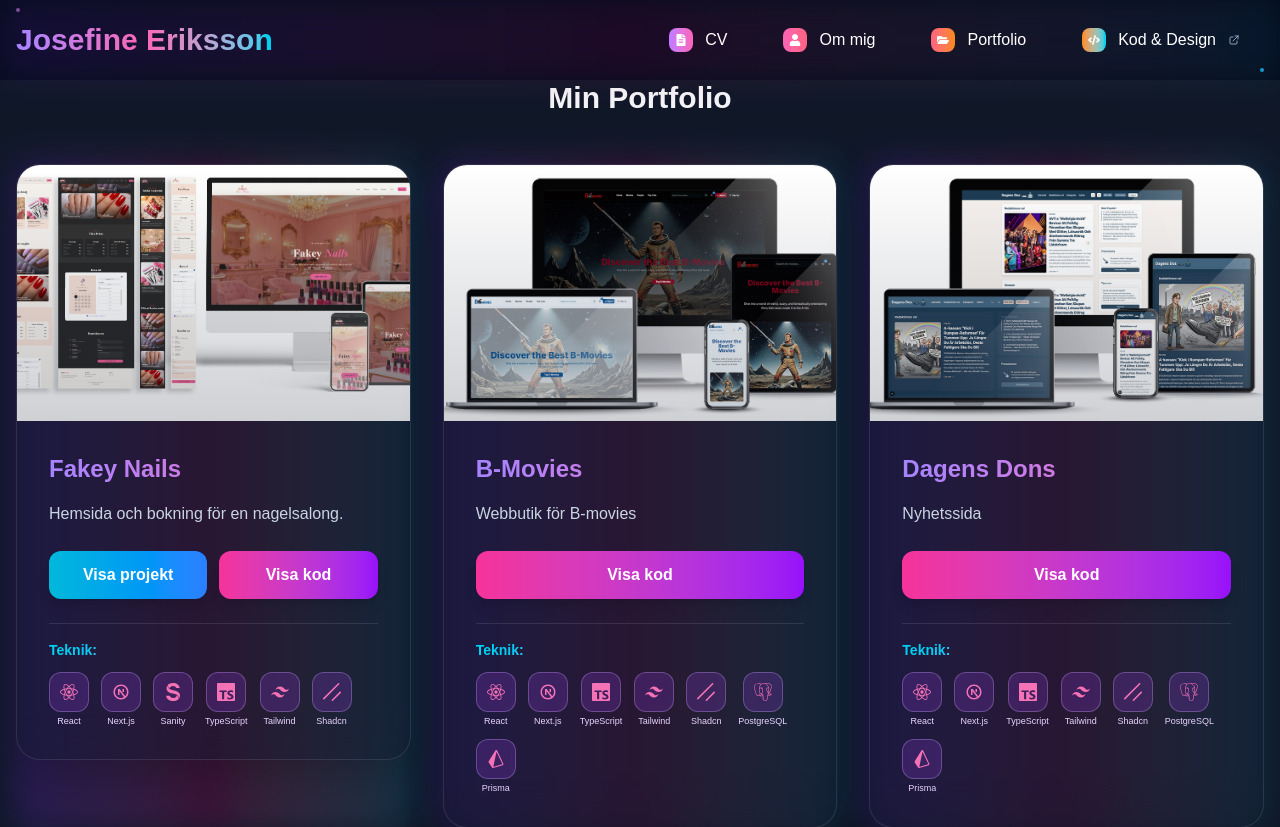
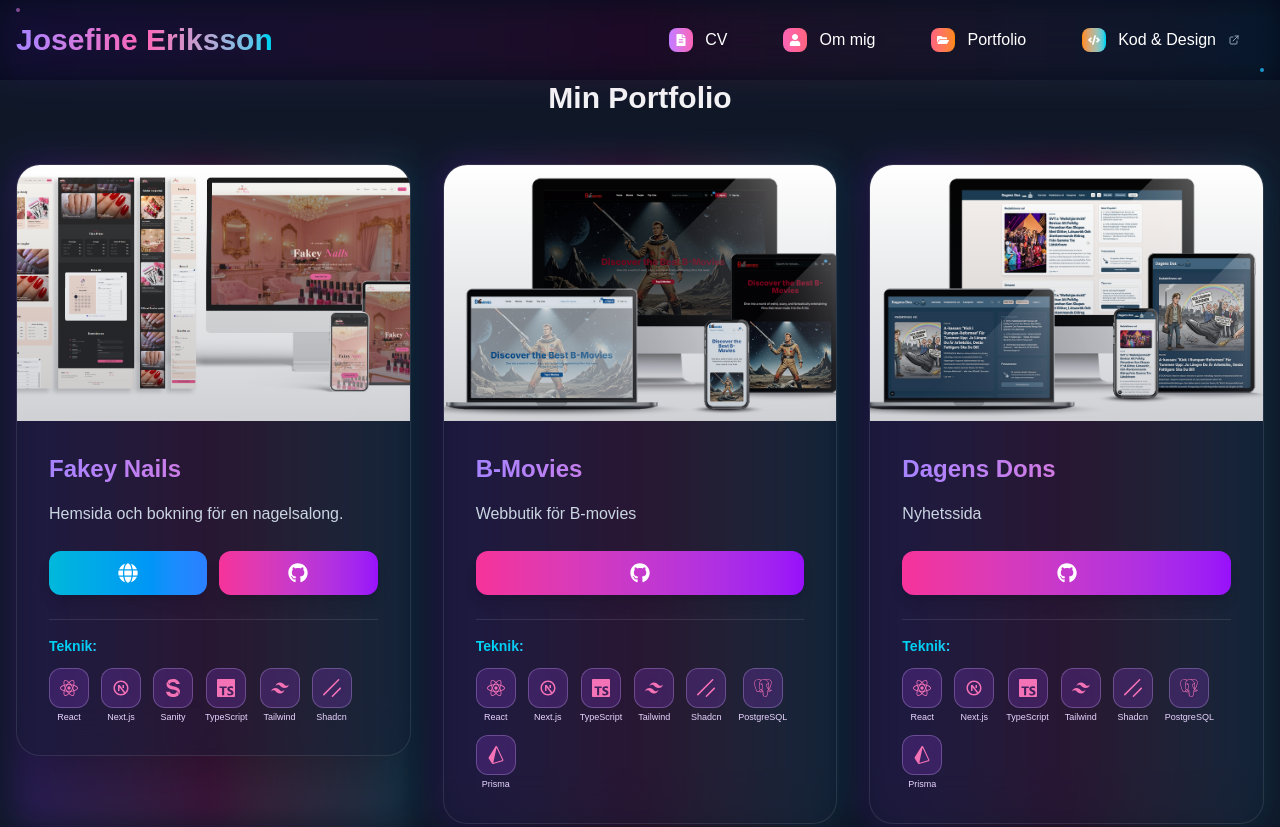
Before and after one commit to knixan/josefinecvportfolio, a Next.js app: page /portfolio in a window 1280 px wide. Shown: the top 827 px of the page. Built offline with nearby package versions, Linux system fonts and the light colour scheme.

Commit message:
icon git webb

```diff
--- a/src/components/ProjectCard.tsx
+++ b/src/components/ProjectCard.tsx
@@ -3,7 +3,7 @@
 import { useState } from "react";
 import Image from "next/image";
 import Link from "next/link";
-import { FaTimes, FaExpandAlt } from "react-icons/fa";
+import { FaTimes, FaExpandAlt, FaGlobe, FaGithub } from "react-icons/fa";
 import { getTechIcons } from "@/data/techIcons";
 
 interface ProjectCardProps {
@@ -55,16 +55,20 @@ export default function ProjectCard({
             <div className="flex flex-col sm:flex-row gap-3">
               {projectLink && (
                 <Link href={projectLink} target="_blank" rel="noopener noreferrer" className="group/btn relative flex-1">
-                  <button className="relative w-full px-6 py-3 rounded-xl font-semibold text-white overflow-hidden transition-all duration-300 bg-gradient-to-r from-cyan-500 to-blue-500 hover:from-cyan-600 hover:to-blue-600 transform hover:scale-105 shadow-lg hover:shadow-cyan-500/25">
-                    <span className="relative z-10">Visa projekt</span>
+                  <button aria-label="Visa projekt" title="Visa projekt" className="relative w-full px-6 py-3 rounded-xl font-semibold text-white overflow-hidden transition-all duration-300 bg-gradient-to-r from-cyan-500 to-blue-500 hover:from-cyan-600 hover:to-blue-600 transform hover:scale-105 shadow-lg hover:shadow-cyan-500/25 flex items-center justify-center">
+                    <span className="relative z-10" aria-hidden="true">
+                      <FaGlobe className="text-xl" />
+                    </span>
                     <div className="absolute inset-0 bg-gradient-to-r from-white/20 to-transparent transform -skew-x-12 -translate-x-full group-hover/btn:translate-x-full transition-transform duration-700"></div>
                   </button>
                 </Link>
               )}
               {codeLink && (
                 <Link href={codeLink} target="_blank" rel="noopener noreferrer" className="group/btn relative flex-1">
-                  <button className="relative w-full px-6 py-3 rounded-xl font-semibold text-white overflow-hidden transition-all duration-300 bg-gradient-to-r from-pink-500 to-purple-600 hover:from-pink-600 hover:to-purple-700 transform hover:scale-105 shadow-lg hover:shadow-pink-500/25">
-                    <span className="relative z-10">Visa kod</span>
+                  <button aria-label="Visa kod" title="Visa kod" className="relative w-full px-6 py-3 rounded-xl font-semibold text-white overflow-hidden transition-all duration-300 bg-gradient-to-r from-pink-500 to-purple-600 hover:from-pink-600 hover:to-purple-700 transform hover:scale-105 shadow-lg hover:shadow-pink-500/25 flex items-center justify-center">
+                    <span className="relative z-10" aria-hidden="true">
+                      <FaGithub className="text-xl" />
+                    </span>
                     <div className="absolute inset-0 bg-gradient-to-r from-white/20 to-transparent transform -skew-x-12 -translate-x-full group-hover/btn:translate-x-full transition-transform duration-700"></div>
                   </button>
                 </Link>
--- a/src/components/cv.tsx
+++ b/src/components/cv.tsx
@@ -19,23 +19,24 @@ export default function CV() {
 
               <div className="space-y-8">
                 {[
+                   {
+                    title: "Fullstack utvecklare & Grafisk Designer",
+                    period: "Pågående - tills vidare",
+                    company: "kodochdesign.se",
+                    description:
+                      "Kombinerar teknik och design för att skapa helhetslösningar – från modern kod och användarvänliga UX/UI-gränssnitt till visuella identiteter med logotyper, banners och trycksaker. Fokus på professionella och engagerande lösningar som stärker varumärken och tjänster.",
+                    gradient: "from-purple-500 to-pink-500",
+                  },
                     {
                     title: "Frontend utvecklare React Next.js Material UI",
-                    period: "Pågående - Maj 2026",
+                    period: "Nov 2025 - Maj 2026",
                     company: "hitract.se",
                     description:
                     "LIA - Praktik hitract.se är en plattform för Studeter och studentkårer. Arbetar med Frontend utveckling i React, Next,js med Matierial UI efter Figma design från UX/UI designer.",
                     gradient: "from-purple-500 to-pink-500",
                   },
 
-                  {
-                    title: "Fullstack utvecklare / Webbdesigner (sido project)",
-                    period: "Pågående - tills vidare",
-                    company: "kodochdesign.se",
-                    description:
-                      "Kombinerar teknik och design för att skapa helhetslösningar – från modern kod och användarvänliga UX/UI-gränssnitt till visuella identiteter med logotyper, banners och trycksaker. Fokus på professionella och engagerande lösningar som stärker varumärken och tjänster.",
-                    gradient: "from-purple-500 to-pink-500",
-                  },
+
                   {
                     title: "Grafisk Design / Webbdesign",
                     period: "2022 - 2025",
```
